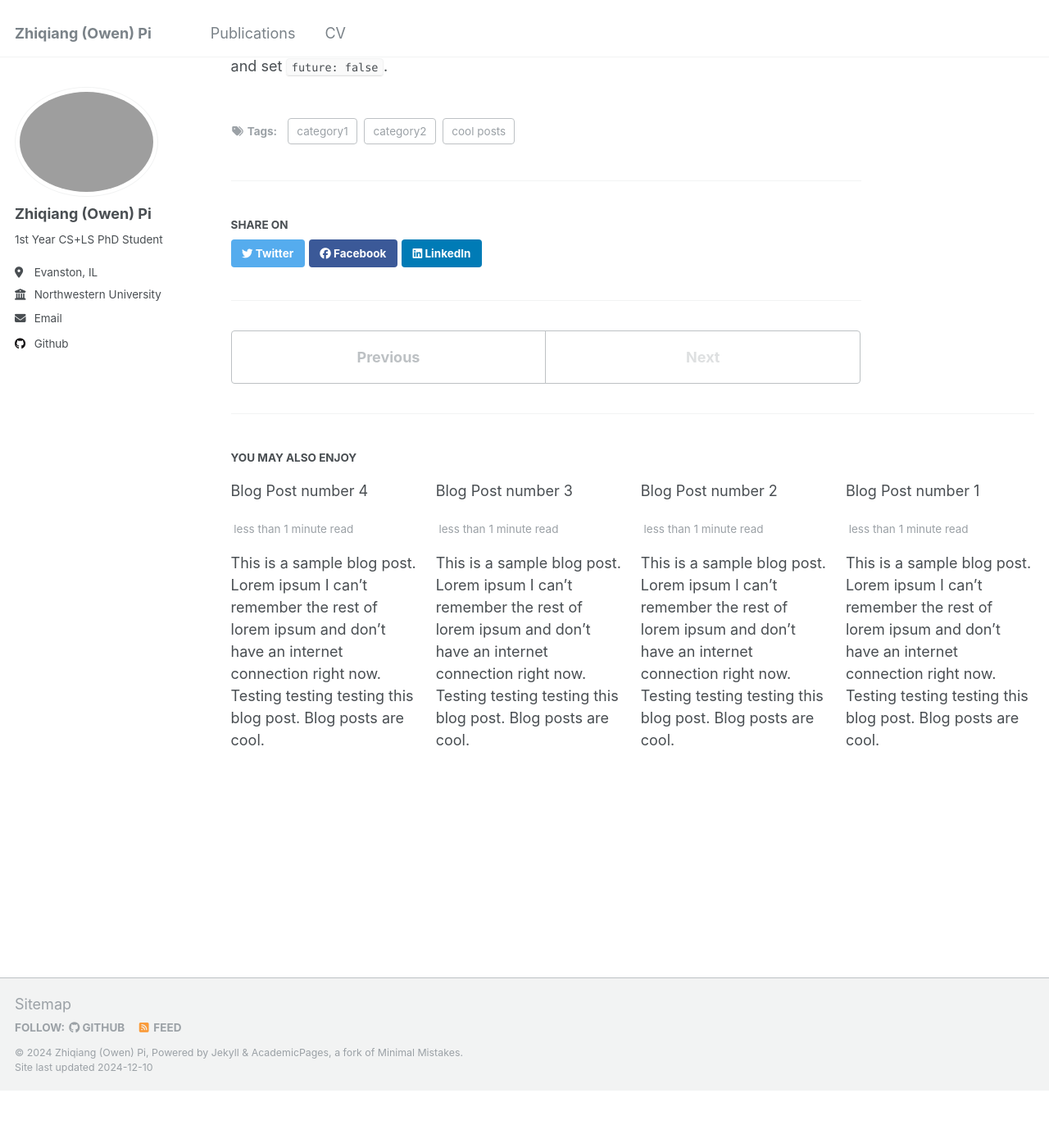
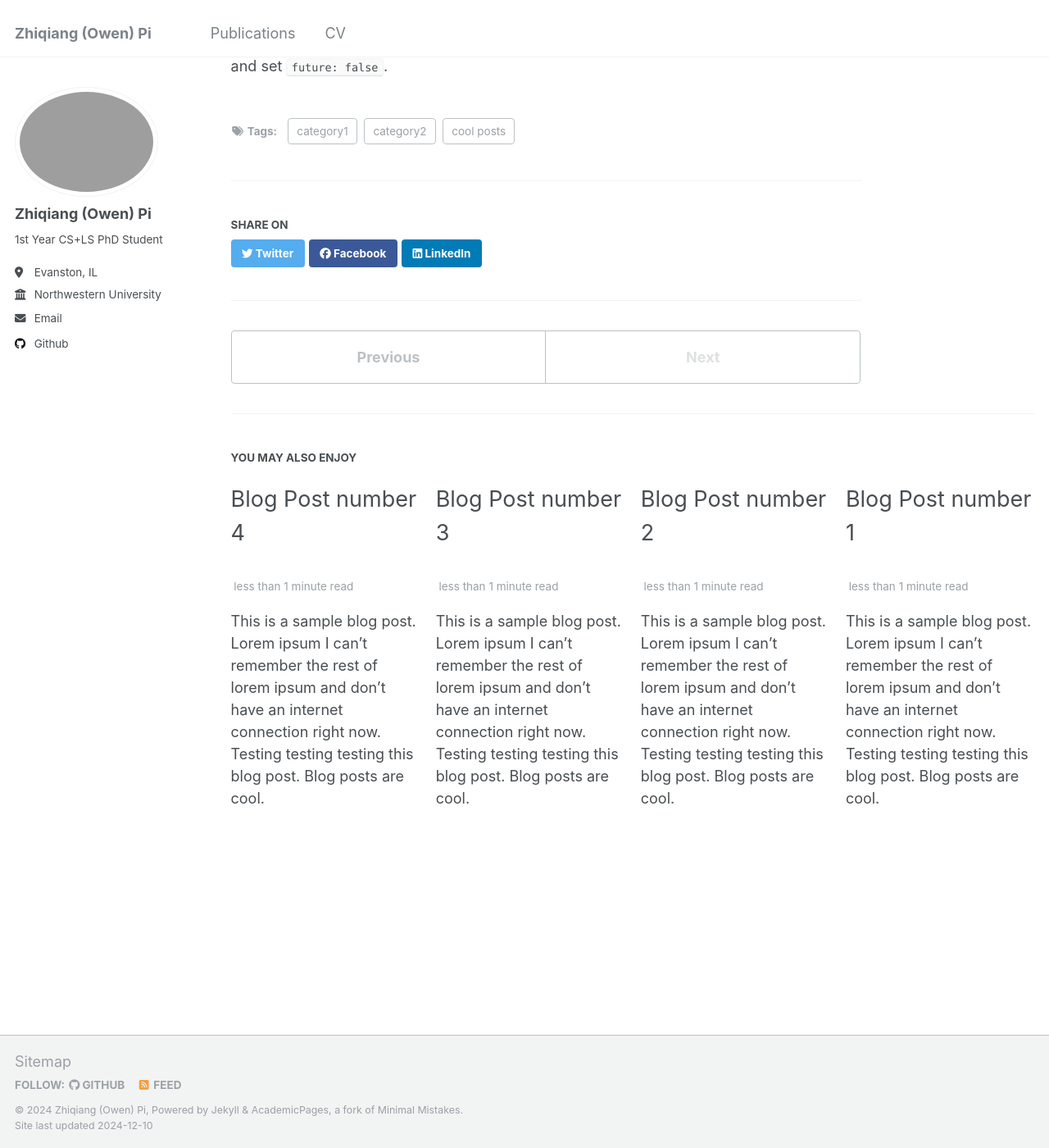
Before and after one commit to OwenPi314/OwenPi314.github.io, a Jekyll site: the page built from _posts/2199-01-01-future-post.md, in a window 1280 px wide and 1400 px high, scrolled down 190 px. Shown: the whole window at 82% size. Built offline with Jekyll 4.4.1, drawn with Linux system fonts in a browser that asks for light colours; before the commit the page ends 1520 px from its top, so only the background shows below that.

Commit message:
update style

```diff
--- a/_sass/_archive.scss
+++ b/_sass/_archive.scss
@@ -118,7 +118,7 @@
 
   .archive__item-title {
     margin-top: 0.5em;
-    font-size: $type-size-5;
+    font-size: 1.5em;
   }
 
   .archive__item-excerpt {
```
